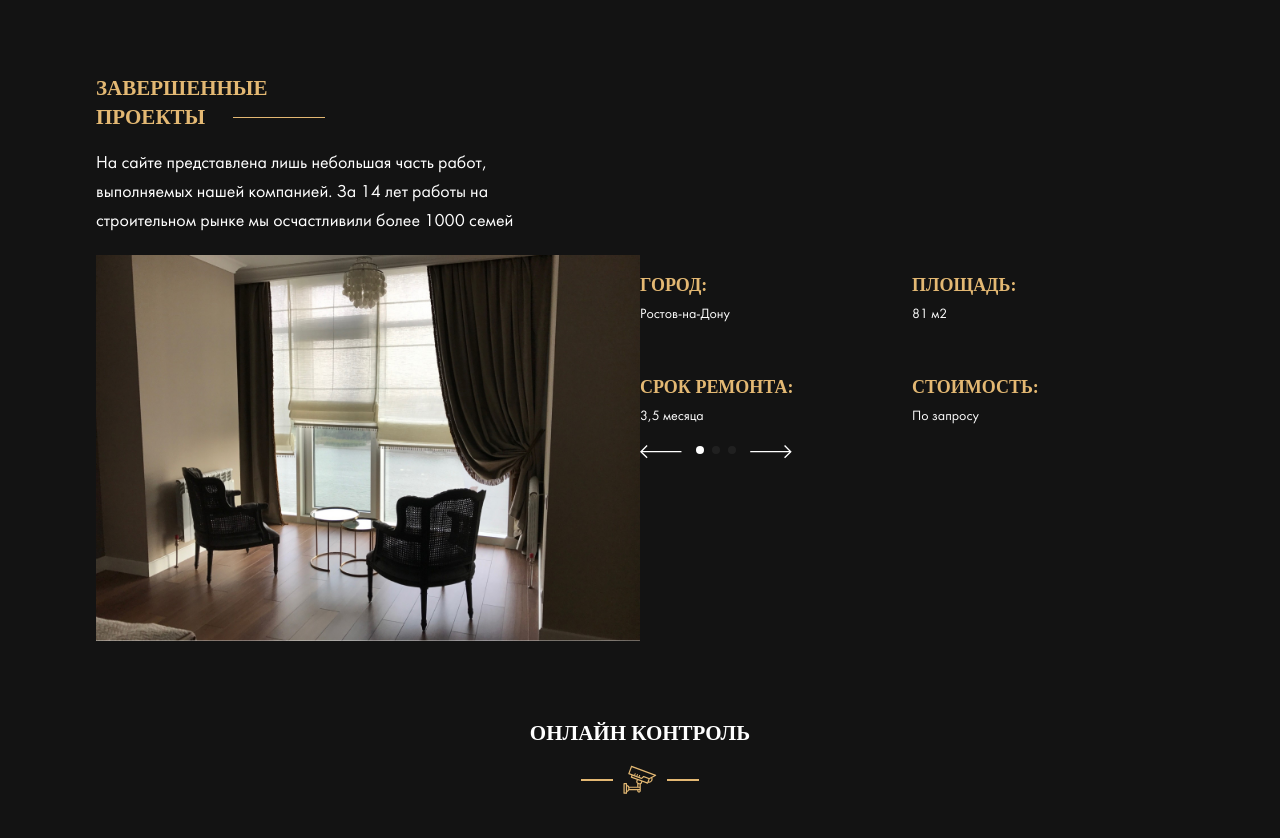
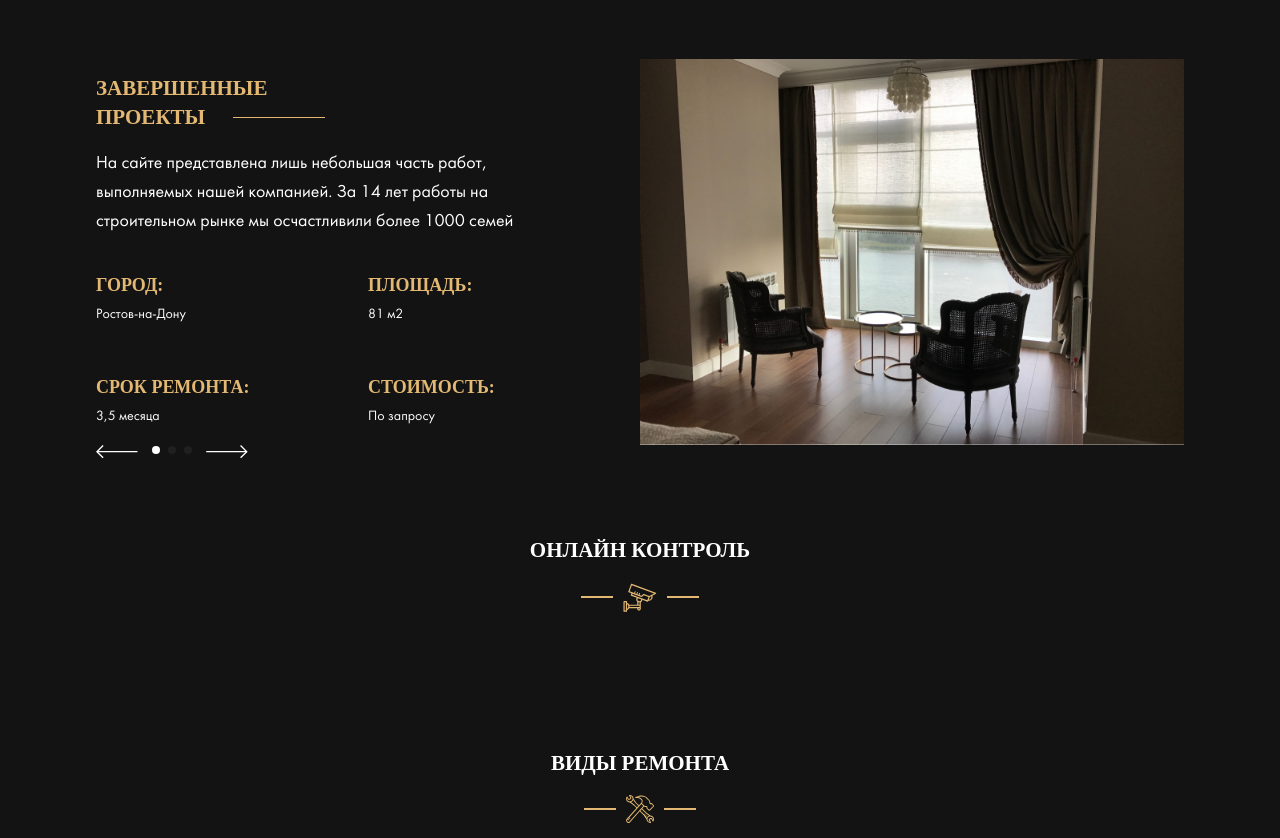
Before and after one commit to a1exweb/repair-design, a website: page index.html in a window 1280 px wide. Shown: the part 803-1641 px from the top of the page. Drawn offline with Linux system fonts and the light colour scheme; files whose address does not match are found by name.

Commit message:
fix: slider

```diff
--- a/index.html
+++ b/index.html
@@ -142,7 +142,7 @@
                         </div>
                     </div>
                     <!-- /.col-30-50 -->
-                    <div class="col-50 col-100-mobile order-top">
+                    <div class="col-50 col-100-mobile order-top margin-top">
                         <!-- Slider main container -->
                         <div class="swiper-container swiper-no-swiping">
                             <!-- Additional required wrapper -->
--- a/sass/_grid.sass
+++ b/sass/_grid.sass
@@ -11,5 +11,3 @@
         flex-basis: 30%
     &-50
         width: 50%
-.order-top
-    order: -1
--- a/sass/_media.sass
+++ b/sass/_media.sass
@@ -1,3 +1,6 @@
+@media screen and ( min-width: 992px )
+    .margin-top
+        margin-top: -14rem
 @media screen and ( max-width:  1400px )
     .nav
         &__item
@@ -43,6 +46,8 @@
             left: 60% !important
     .swiper-wrapper
         margin-bottom: 2rem
+    .order-top
+        order: -1
 @media screen and ( max-width: 820px )
     .design
         background-color: $dark
```
Also changed, not shown: css/style.css.
